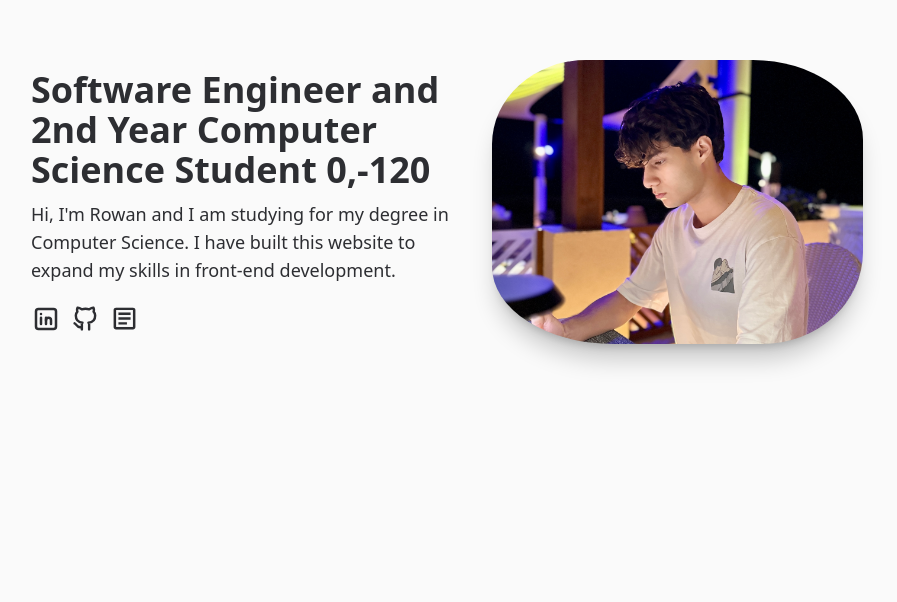
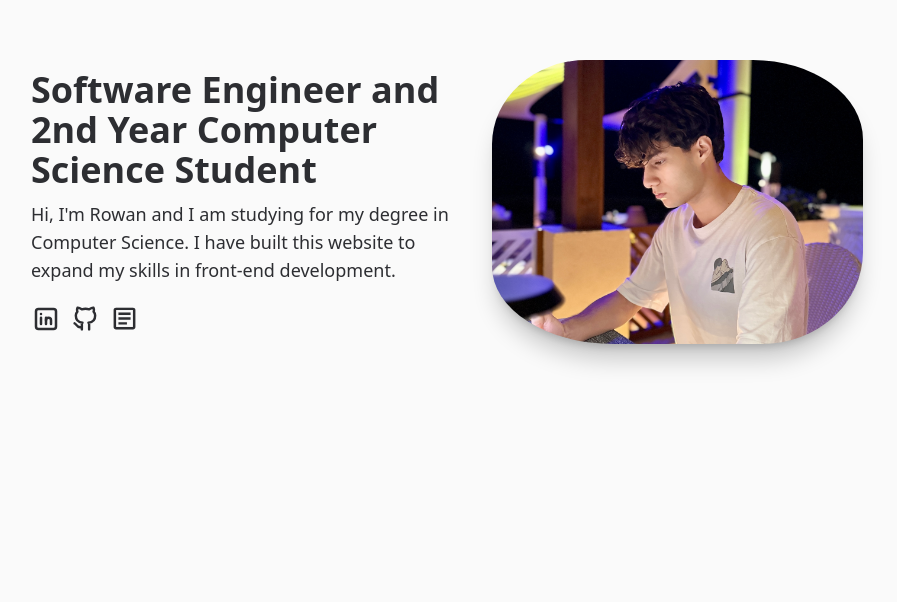
Before and after one commit to rowanbithal/my-personal-site, a Next.js app: page / in a window 1280 px wide. Shown: the part 198-800 px from the top of the page, without its empty margins (193-1090 px from the left). Built offline with nearby package versions, Linux system fonts and the light colour scheme.

Commit message:
Fixed ESLint errors

```diff
--- a/src/app/landing.tsx
+++ b/src/app/landing.tsx
@@ -2,7 +2,6 @@
 import Image from "next/image";
 import image1 from "./assets/image1.jpg";
 import AboutImage from "./assets/image2.jpg";
-import { Button } from "@/components/ui/button";
 import { Separator } from "@/components/ui/separator";
 import { Badge } from "@/components/ui/badge";
 import React, { useState, useRef, useEffect } from "react";
@@ -15,7 +14,6 @@ function Landing() {
   const yRef = useRef(0);
   const containerRef = useRef<HTMLDivElement>(null);
   const scrollTimeout = useRef<NodeJS.Timeout | null>(null);
-  const [pauseY, setPauseY] = useState(false);
 
   useEffect(() => {
     window.scrollTo(0, 0);
@@ -40,8 +38,6 @@ function Landing() {
             container.removeEventListener("wheel", handleWheel);
           }, 700);
         }
-
-        // ✅ Only update if not paused
         setY(() => {
           yRef.current = newY;
           return newY;
@@ -83,13 +79,12 @@ function Landing() {
           <div className="HomeLeftDiv w-[75%] flex flex-col text-left pr-4">
             <div className="pt-[10px]">
               <h1 className="m-0 text-4xl font-extrabold text-left">
-                Software Engineer and 2nd Year Computer Science Student {y},
-                {-SECTION_HEIGHT}
+                Software Engineer and 2nd Year Computer Science Student
               </h1>
             </div>
             <div id="HomeTextDiv" className="py-[10px]">
               <p className="text-font-semibold text-lg">
-                Hi, I'm Rowan and I am studying for my degree in Computer
+                Hi, I&#39;m Rowan and I am studying for my degree in Computer
                 Science. I have built this website to expand my skills in
                 front-end development.
               </p>
@@ -212,12 +207,12 @@ function Landing() {
               </div>
               <div>
                 <h3 className="m-0 text-2xl font-bold text-left">
-                  I'm a Computer Science Student from England. 📍
+                  I&#39;m a Computer Science Student from England. 📍
                 </h3>
               </div>
               <div>
                 <p className="text-font-semibold text-lg">
-                  My name is Rowan Bithal and I am from London, England. I'm
+                  My name is Rowan Bithal and I am from London, England. I&#39;m
                   currently studying Computer Science at the University of
                   Birmingham.
                 </p>
@@ -227,7 +222,7 @@ function Landing() {
           <div className="h-auto w-[65vw] flex flex-col ">
             <div>
               <h2 className="m-0 text-4xl font-bold text-left pb-2 text-[#3a8cff]">
-                Tools I've Worked With
+                Tools I&#39;ve Worked With
               </h2>
               <div className="ml-1.5 pb-2">
                 <h3 className="m-0 text-2xl font-semibold text-left">
```
